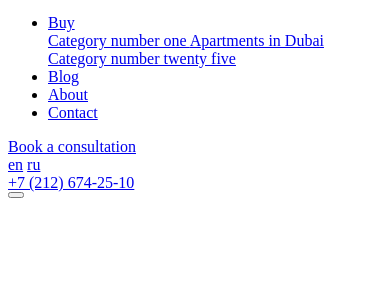
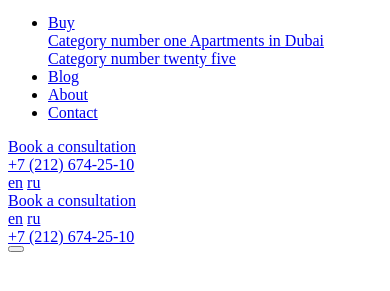
Before and after one commit to StarkElessar/ddubaii, a plain HTML site: page src/html/header.html in a window 390 px wide. Shown: the part 93-384 px from the top of the page. Drawn offline with nearby package versions, Linux system fonts and the light colour scheme; files that its build step writes are made by us from their sources.

Commit message:
done header and footer

```diff
--- a/src/html/header.html
+++ b/src/html/header.html
@@ -15,26 +15,35 @@
     <nav class="header__menu menu">
       <ul class="menu__list">
         <li class="menu__item menu__item_first"><a href="#" class="menu__link menu__link_first" title="Название">Buy</a>
-
           <div class="menu__sub-list">
-           <a href="#" class="menu__sub-link menu__sub-link_first">Category number one </a>
+            <a href="#" class="menu__sub-link menu__sub-link_first">Category number one </a>
             <a href="#" class="menu__sub-link menu__sub-link_second">Apartments in Dubai</a>
-           <a href="#" class="menu__sub-link menu__sub-link_third">Category number twenty five</a>
+            <a href="#" class="menu__sub-link menu__sub-link_third">Category number twenty five</a>
           </div>
         </li>
         <li class="menu__item"><a href="#" class="menu__link" title="Название">Blog</a></li>
         <li class="menu__item"><a href="#" class="menu__link" title="Название">About</a></li>
         <li class="menu__item"><a href="#" class="menu__link" title="Название">Contact</a></li>
       </ul>
-
+      <div class="header__hide hide">
+        <a href="#" class="hide__button btn">Book a consultation</a>
+        <div class="hide__contacts">
+          <a href="tel:+72126742510" class="hide__phone phone">
+            +7 (212) 674-25-10</a>
+          <div class="hide__lang">
+            <a href="#" class="hide__item item">en</a>
+            <a href="#" class="hide__item item">ru</a>
+          </div>
+        </div>
+      </div>
     </nav>
     <a href="#" class="header__btn btn">Book a consultation</a>
     <div class="header__contacts contacts">
       <div class="contacts__lang">
-        <a href="#" class="contacts__item">en</a>
-        <a href="#" class="contacts__item">ru</a>
+        <a href="#" class="contacts__item item">en</a>
+        <a href="#" class="contacts__item item">ru</a>
       </div>
-      <a href="tel:+72126742510" class="contacts__phone">
+      <a href="tel:+72126742510" class="contacts__phone phone">
         +7 (212) 674-25-10</a>
     </div>
 
--- a/src/scss/layout/header.scss
+++ b/src/scss/layout/header.scss
@@ -5,15 +5,15 @@
   left: 0;
   width: 100%;
   z-index: 10;
-  /*&::before {
+  &::before {
     content: "";
     position: absolute;
     top: 0;
     left: 0;
     width: 100%;
     height: 100%;
-    background-color: rgba(36, 36, 36, 70%);
-  }*/
+    background-color: #000;
+  }
   &.sticky {
     box-shadow: 0 2px 15px rgba(#000, 10%);
     .header__container {
@@ -26,6 +26,7 @@
   }
   // .header__container
   &__container {
+    position: relative;
     display: flex;
     align-items: center;
     gap: rem(120);
@@ -48,8 +49,12 @@
     flex: 0 0 auto;
   }
   &__btn {
-
     @include media(767) {
+      display: none;
+    }
+  }
+  &__hide {
+    @media (min-width: 768px) {
       display: none;
     }
   }
@@ -57,7 +62,35 @@
   &__burger {
   }
 }
+.hide {
+  @media (max-width: 767px) {
+    margin-top: rem(100);
+    display: flex;
+    flex-direction: column;
+    gap: rem(35);
 
+    &__button {
+    }
+
+    &__contacts {
+      display: flex;
+      flex-direction: column;
+      gap: rem(35);
+      align-items: center;
+    }
+
+    &__phone {
+    }
+
+    &__lang {
+      display: flex;
+      gap: rem(8);
+    }
+
+    &__item {
+    }
+  }
+}
 .logo {
   display: flex;
   align-items: center;
@@ -84,8 +117,7 @@
 }
 .menu {
   width: 100%;
-  display: flex;
-  //justify-content: space-around;
+  //display: flex;
   align-items: center;
   @include media(960) {
     position: fixed;
@@ -96,23 +128,14 @@
     padding: rem(205) rem(0);
     display: flex;
     flex-direction: column;
+    background-color: #000;
+
     overflow-y: auto;
     transition: top 0.35s ease;
-
-    &::before {
-      content: "";
-      position: absolute;
-     // position: fixed;
-      top: rem(105);
-      left: 0;
-      width: 100%;
-      height: 100%;
-      background-color: #000;
+    &.active {
+      top: 90px;
     }
-    &.active {
-      top: 0;
-    }
-    @include media(425) {
+    @include media(767) {
       //margin-top: 105px;
       padding: rem(150) rem(0);
     }
@@ -128,10 +151,9 @@
       flex-direction: column;
       gap: rem(50);
 
-      margin-right: 0;
+      margin: 0 auto;
     }
-    @include media(425) {
-      gap: rem(30);
+    @include media(767) {
       position: relative;
       &:before {
         content: "";
@@ -142,6 +164,9 @@
         bottom: rem(-50);
         left: 0;
       }
+    }
+    @include media(500) {
+      gap: rem(30);
     }
   }
 
@@ -280,15 +305,13 @@
   }
   @include media(767) {
     display: none;
-
-
   }
   &__lang {
     display: flex;
     gap: rem(8);
   }
-
-  &__item {
+}
+.item {
   color: #929292;
   text-transform: uppercase;
   transition: all 0.5 ease;
@@ -304,7 +327,7 @@
   }
 }
 
-  &__phone {
+.phone {
   color: #fff;
   transition: all 0.5 ease;
   &:hover,
@@ -318,4 +341,3 @@
     transition: all 0.5 ease;
   }
 }
-}
```
Also changed, not shown: src/scss/layout/footer.scss (+4 -3 lines). Lines whose indentation alone changed are shown as unchanged.
